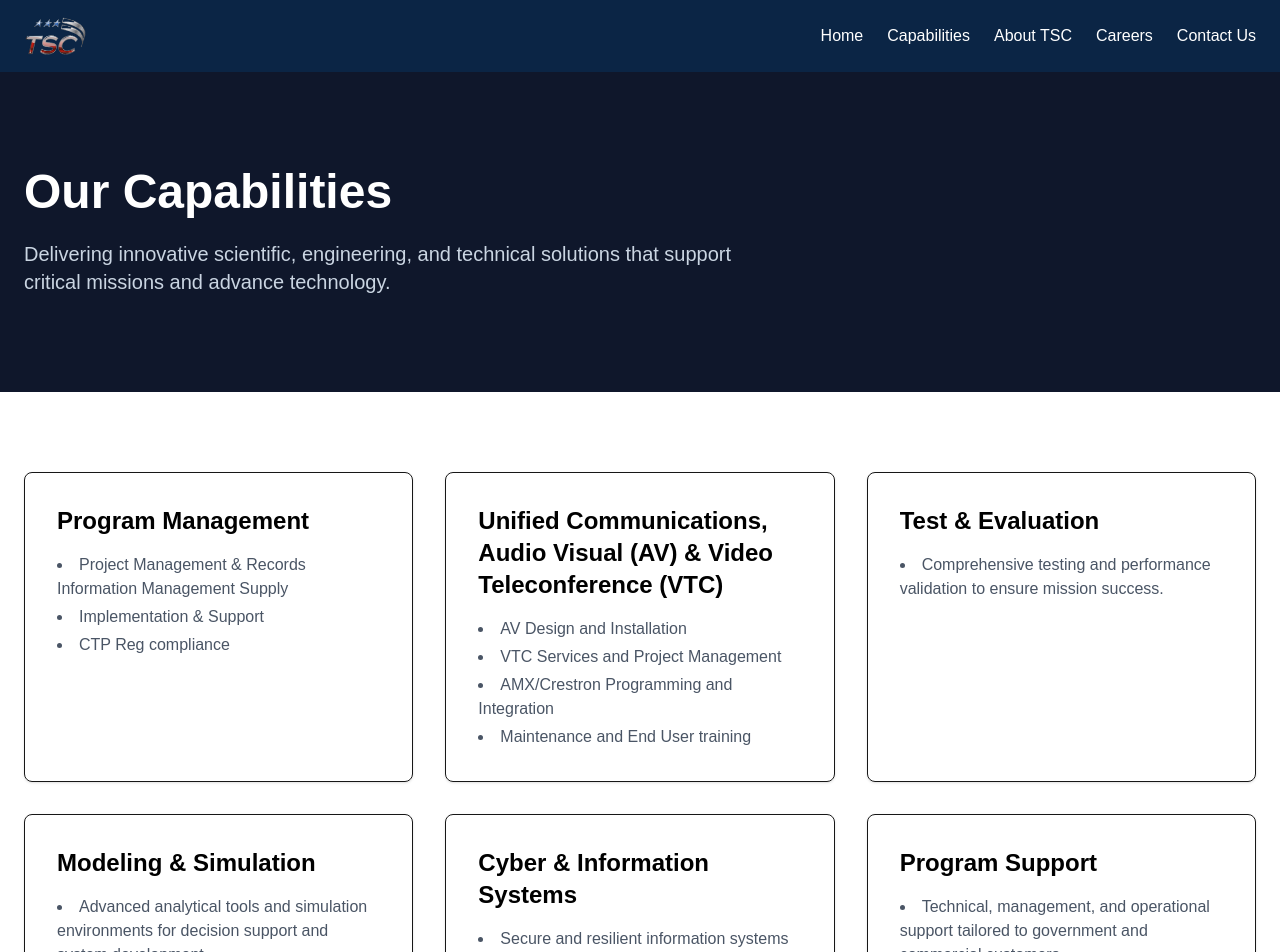
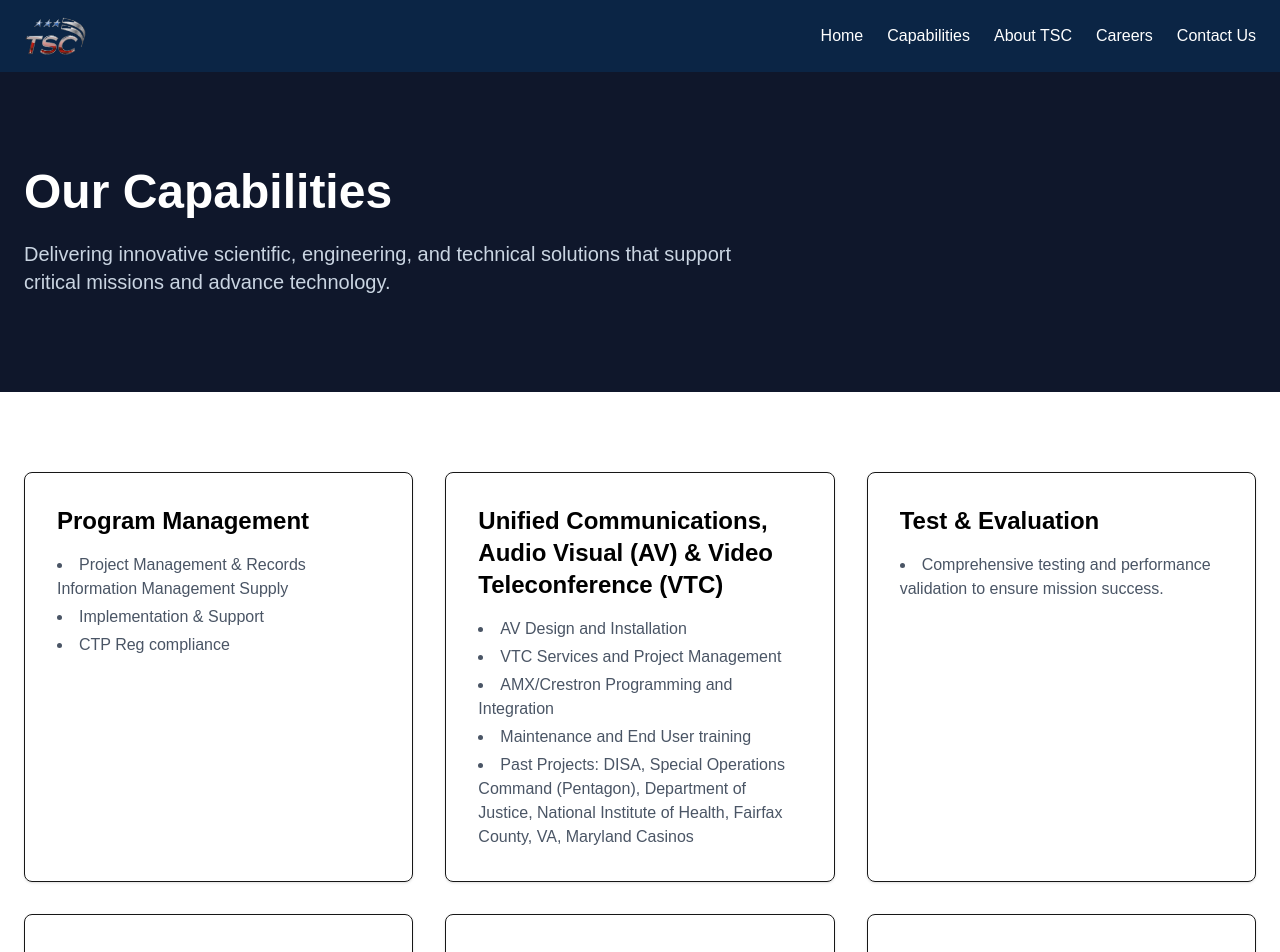
Before and after one commit to techscicorpweb/techscicorp-prod, a Next.js app: page /capabilities in a window 1280 px wide. Shown: the top 952 px of the page. Built offline with nearby package versions, Linux system fonts and the light colour scheme.

Commit message:
program mgmt content

```diff
--- a/src/app/capabilities/page.tsx
+++ b/src/app/capabilities/page.tsx
@@ -22,6 +22,7 @@ const capabilities = [
       "VTC Services and Project Management",
       "AMX/Crestron Programming and Integration",
       "Maintenance and End User training",
+	  "Past Projects: DISA, Special Operations Command (Pentagon), Department of Justice, National Institute of Health, Fairfax County, VA, Maryland Casinos",
     ],
   },
   {
```
